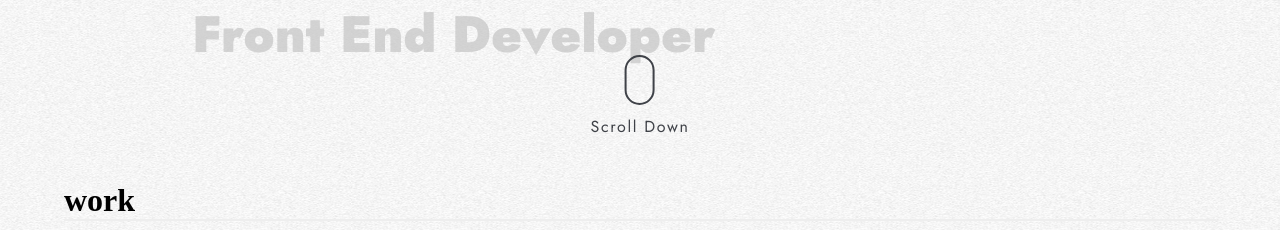
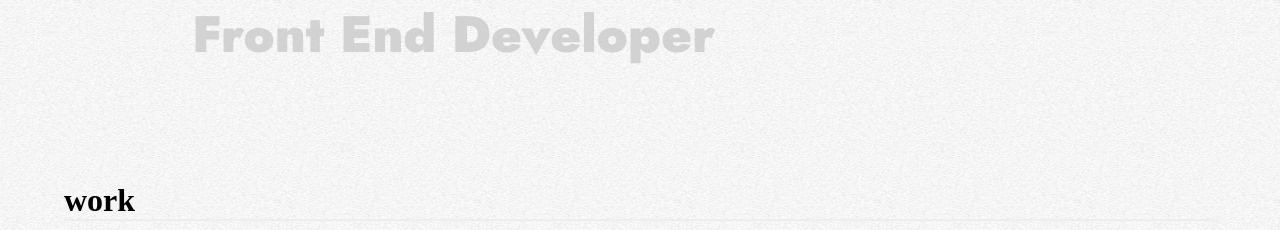
Before and after one commit to ericflatt/portfolio, a Gatsby site: page / in a window 1280 px wide. Shown: the part 639-869 px from the top of the page. Built offline with nearby package versions, Linux system fonts and the light colour scheme; Gatsby itself is replaced by a stand-in of ours.

Commit message:
rid of scroll down arrow

```diff
--- a/src/components/hero.js
+++ b/src/components/hero.js
@@ -60,11 +60,11 @@ class Hero extends React.Component {
             </filter>
           </svg>
         </div>
-        <div id="scroll-down" className="scroll-a scroll-down">
+        {/* <div id="scroll-down" className="scroll-a scroll-down">
            <a href="/" style={{pointerEvents:"none"}}>
              <span></span>Scroll Down
            </a>
-         </div>
+         </div> */}
       </div>
       // <div style={{overflowX:"hidden"}} className="hero">
       //   <div className="hero-text-container">
```
